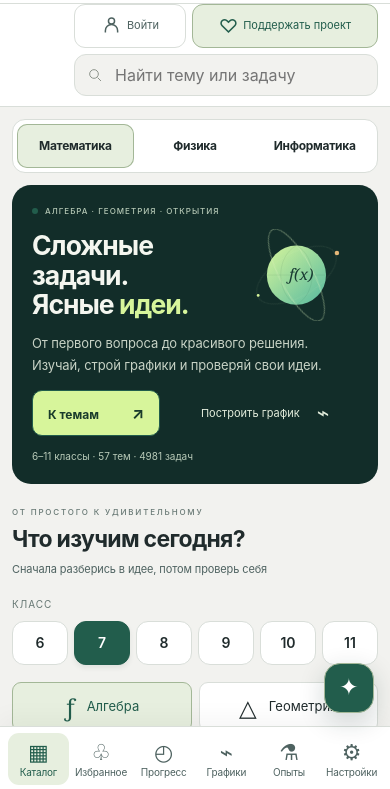
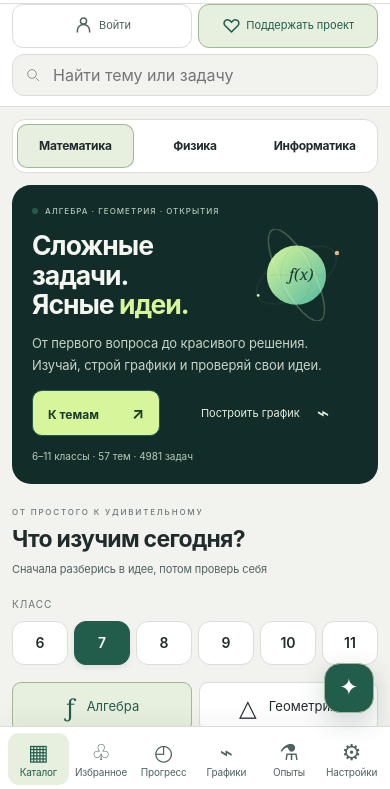
Before and after one commit to dimakanonik317-art/matclub1, a plain HTML site: page dist/index.html in a window 390 px wide. Shown: the part 53-842 px from the top of the page. Drawn offline with Linux system fonts and the light colour scheme.

Commit message:
Fill mobile header width with compact actions

```diff
--- a/dist/mobile.css
+++ b/dist/mobile.css
@@ -174,8 +174,8 @@
 @media(max-width:767px), (max-width:1023px) and (max-height:500px) and (orientation:landscape){
  .sidebar .brand{max-width:calc(100% - 115px);min-width:0}
  .sidebar button.top-credit{display:inline-flex;align-items:center;justify-content:flex-end;min-height:44px;padding:0 4px;font-size:10px;flex-shrink:0}
- header{grid-template-columns:auto auto;justify-content:end;gap:6px}
- header .account-button,header .header-support{width:auto;min-height:44px;padding:5px 10px;font-size:11px;gap:5px}
+ header{grid-template-columns:minmax(0,1fr) minmax(0,1fr);gap:6px}
+ header .account-button,header .header-support{width:100%;min-height:44px;padding:5px 10px;font-size:11px;gap:5px}
  header .account-button>span:last-child,header .header-support .support-label{font-size:11px;line-height:1.2}
  header .header-support>span:first-child{font-size:19px}
  header .search{grid-column:1/-1}
```
Also changed, not shown: dist/index.html (+1 -1 lines).
